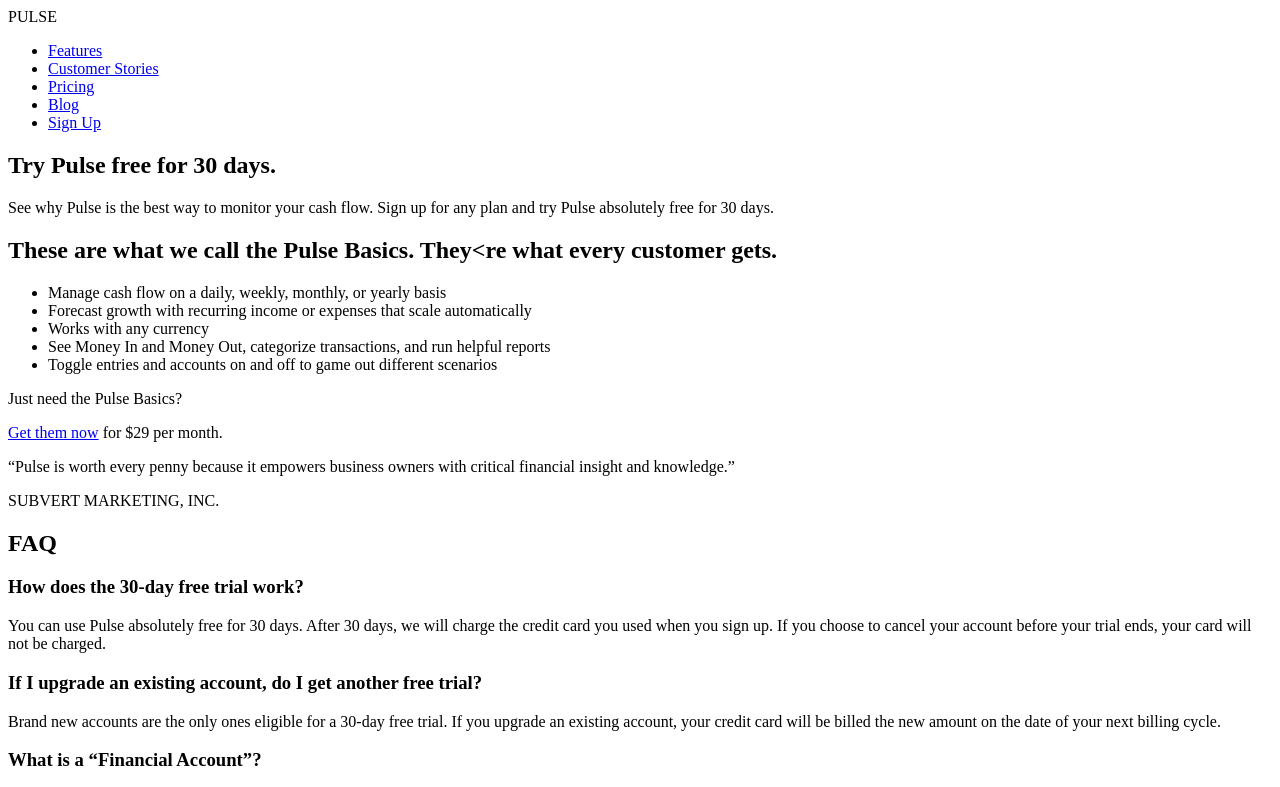
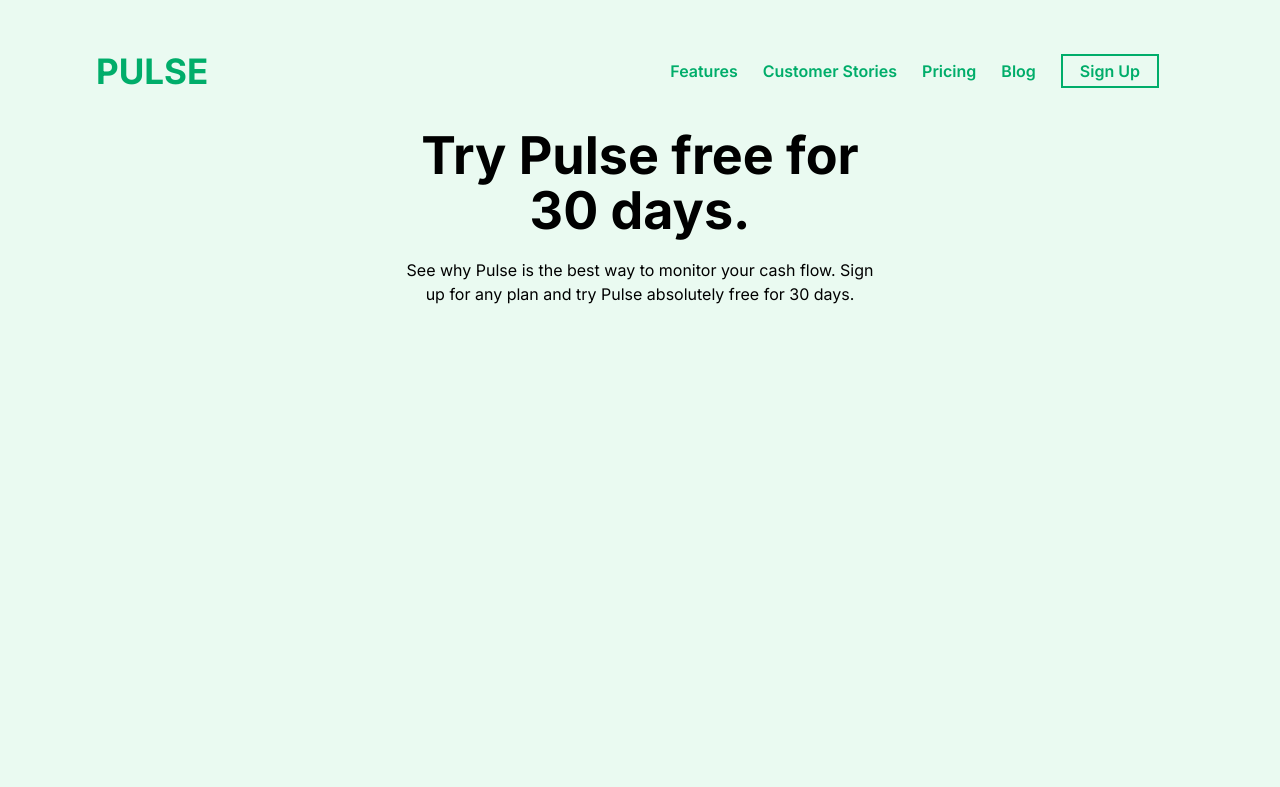
Before and after one commit to victor-oli1999/Frontend-Practice, a plain HTML site: page Level 1/Pulse/index.html in a window 1280 px wide. Shown: the top 787 px of the page. Drawn offline with nearby package versions, Linux system fonts and the light colour scheme.

Commit message:
Nav e Hero top ajustado no CSS

```diff
--- a/Level 1/Pulse/index.html
+++ b/Level 1/Pulse/index.html
@@ -4,29 +4,34 @@
     <meta charset="UTF-8">
     <meta http-equiv="X-UA-Compatible" content="IE=edge">
     <meta name="viewport" content="width=device-width, initial-scale=1.0">
+    <link href="https://fonts.googleapis.com/css2?family=Inter:wght@400;500;600;700&display=swap" rel="stylesheet">
+    <link href="https://unpkg.com/tailwindcss@^2/dist/tailwind.min.css" rel="stylesheet">
     <link rel="stylesheet" href="./styles.css">
     <title>Pulse | Pricing</title>
 </head>
 <body>
     <nav>
-        <div class="esquerda">
-            PULSE
+        <div class="esquerda green">
+            <a href="#" class="green">PULSE</a>
         </div>
         <div class="direita">
             <ul>
-                <li><a href="#">Features</a></li>
-                <li><a href="#">Customer Stories</a></li>
-                <li><a href="#">Pricing</a></li>
-                <li><a href="#">Blog</a></li>
-                <li><a href="#">Sign Up</a></li>
+                <li><a href="#" class="green">Features</a></li>
+                <li><a href="#" class="green">Customer Stories</a></li>
+                <li><a href="#" class="green">Pricing</a></li>
+                <li><a href="#" class="green">Blog</a></li>
+                <li><a href="#" class="green sign-up">Sign Up</a></li>
             </ul>
         </div>
     </nav>
     <main>
-        <section class="hero">
-            <h1>Try Pulse free for 30 days.</h1>
-            <p>See why Pulse is the best way to monitor your cash flow. Sign up for any plan and try Pulse absolutely free for 30 days.</p>
-            <article class="cards">
+        <section class="main-content">
+            <article class="hero center">
+                <h1>Try Pulse free for 30 days.</h1>
+                <p>See why Pulse is the best way to monitor your cash flow. Sign up for any plan and try Pulse absolutely free for 30 days.</p>
+            </article>
+
+            <!--<article class="cards">
                 <div class="card--1">
                     <h2>These are what we call the Pulse Basics. They&ltre what every customer gets.</h2>
                     <ul>
@@ -41,7 +46,7 @@
                 </div>
                 <div class="card--2"></div>
                 <div class="card--3"></div>
-            </article>
+            </article>-->
             <article class="comentario">
                 <p class="comment">“Pulse is worth every penny because it empowers business owners with critical financial insight and knowledge.”</p>
                 <p class="subtitulo">SUBVERT MARKETING, INC.</p>
--- a/Level 1/Pulse/styles.css
+++ b/Level 1/Pulse/styles.css
@@ -0,0 +1,73 @@
+body {
+    background-color: #EAFAF1;
+    font-family: 'inter';
+    width: 85%;
+    margin: auto;
+}
+h1 {
+    font-size: 52px;
+    font-weight: bold;
+    line-height: 55px;
+}
+a {
+    text-decoration: none;
+}
+.center {
+    text-align: center;
+}
+.green {
+    color: #00ad6a;
+}
+
+/* NAV */
+nav {
+    display: flex;
+    justify-content: space-between;
+    align-items: center;
+    padding-top: 45px;
+}
+.esquerda > a {
+    font-size: 35px;
+    font-weight: bold;
+}
+.direita ul {
+    list-style: none;
+    display: flex;
+}
+.direita > ul > li {
+    font-weight: 600;
+    margin-right: 25px;
+}
+.direita > ul > li > a:hover {
+    color: #000;
+}
+.sign-up {
+    border: solid 2px;
+    padding: 5px 17px;
+}
+a.green.sign-up:hover {
+    color: #00ad6a;
+    box-shadow: -5px 5px #00ad6a;
+}
+
+/* HERO */
+.hero {
+    width: 44%;
+    margin: auto;
+    padding-top: 30px;
+}
+.hero p {
+    margin-top: 20px;
+}
+/* CARDS */
+
+/* COMMENTS */
+
+/* FAQ */
+
+/* FOOTER */
+
+
+.comentario, .faq, footer {
+    display: none;
+}
```
